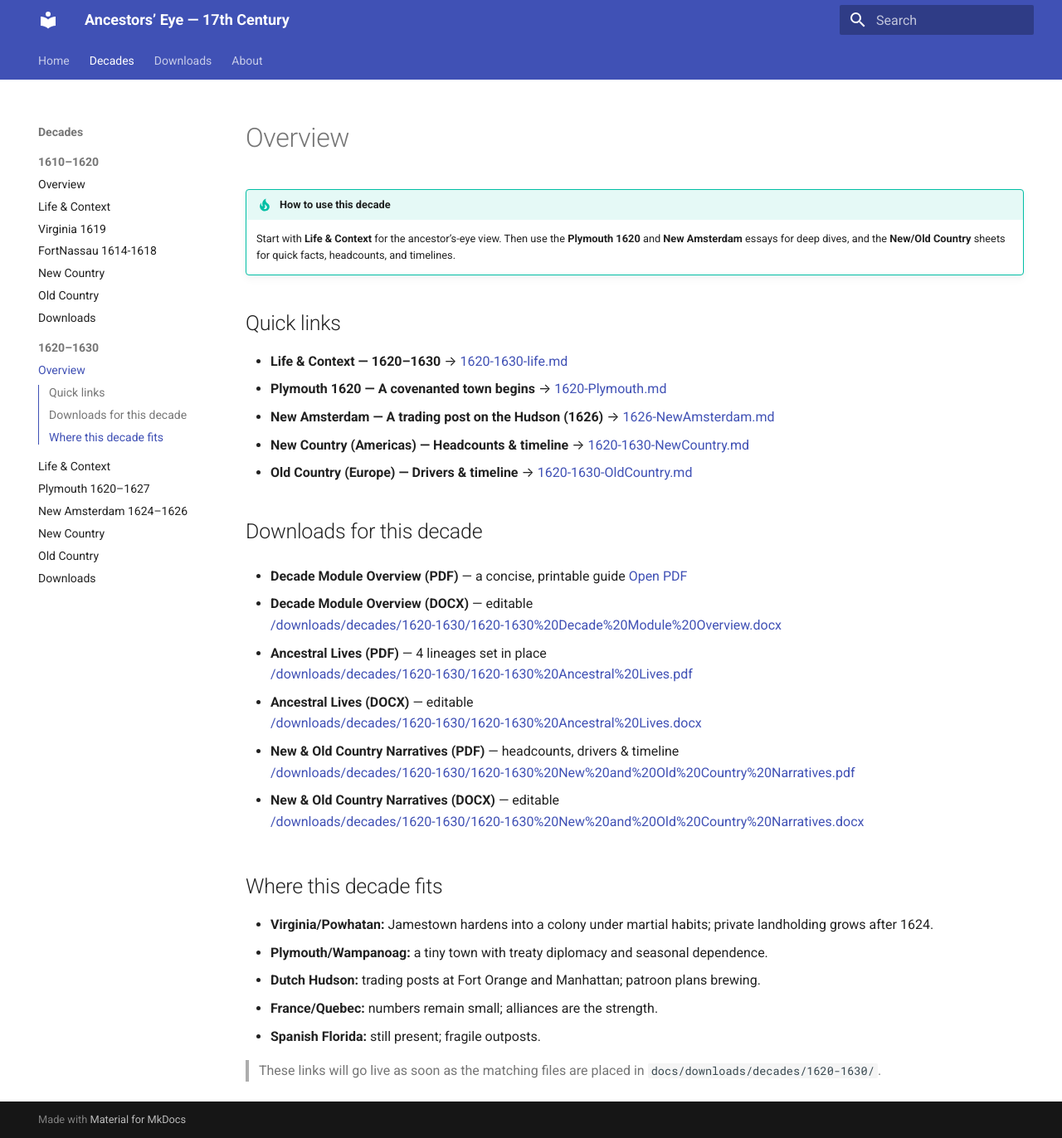
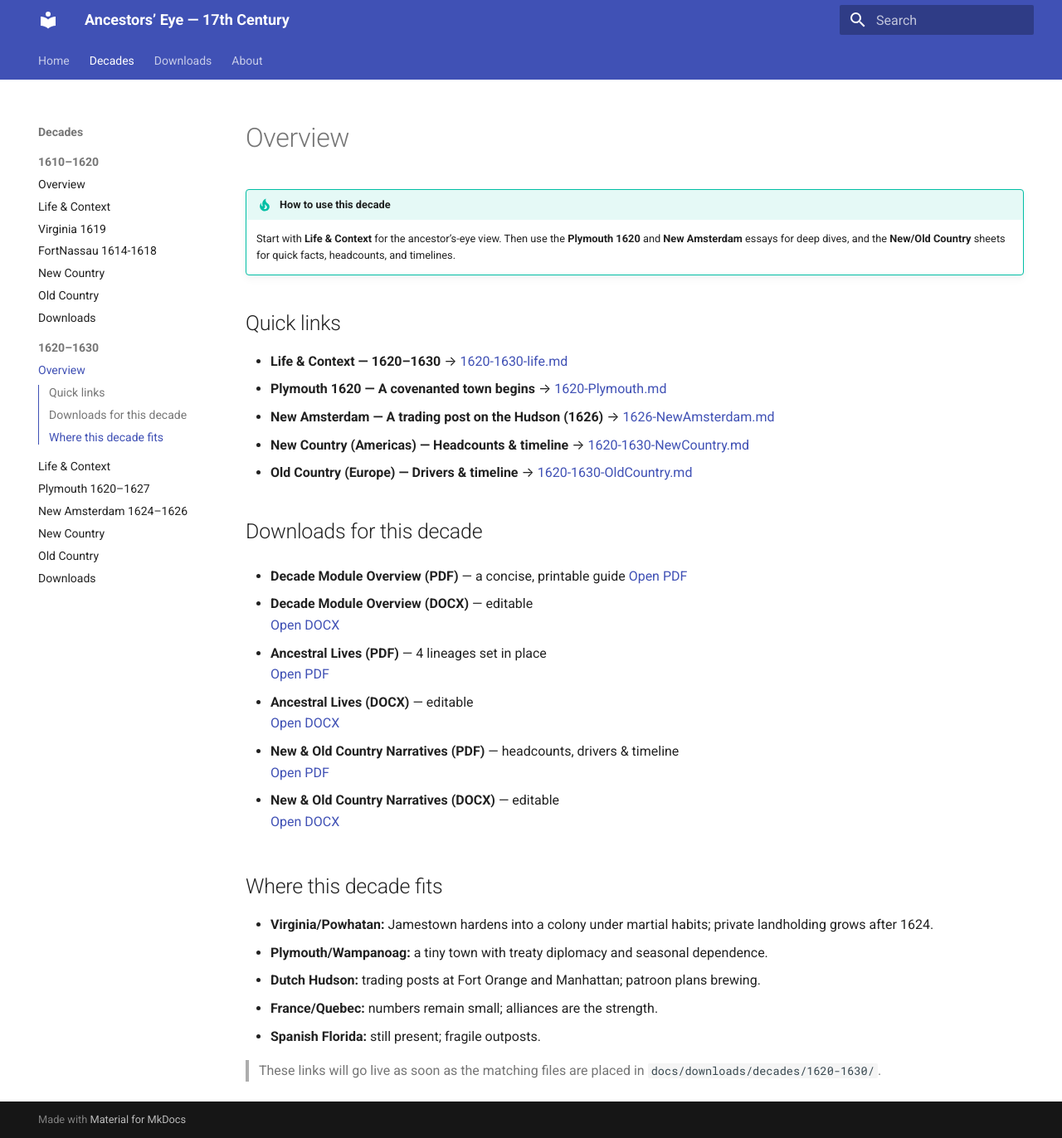
Before and after one commit to BillWorstell/WorstellWitnessWaybackMachine, an MkDocs documentation site: the page built from docs/decades/1620-1630/1620-1630.md, in a window 1280 px wide and 1372 px high. Shown: the whole window at 83% size. Built offline with MkDocs 1.6.1 and Material for MkDocs 9.7.7, drawn with Linux system fonts in a browser that asks for light colours.

Commit message:
Update 1620-1630.md

```diff
--- a/docs/decades/1620-1630/1620-1630.md
+++ b/docs/decades/1620-1630/1620-1630.md
@@ -14,22 +14,22 @@
 ## Downloads for this decade
 
 - **Decade Module Overview (PDF)** — a concise, printable guide
-  [Open PDF](../../downloads/decades/1620-1630/1620-1630%20Decade%20Module%20Overview.pdf)
+ [Open PDF](../../downloads/decades/1620-1630/1620-1630-Decade-Module-Overview.pdf){ target=_blank }
 
 - **Decade Module Overview (DOCX)** — editable
-  [/downloads/decades/1620-1630/1620-1630%20Decade%20Module%20Overview.docx](/downloads/decades/1620-1630/1620-1630%20Decade%20Module%20Overview.docx)
+  [Open DOCX](../../downloads/decades/1620-1630/1620-1630-Decade-Module-Overview.docx){ target=_blank }
 
 - **Ancestral Lives (PDF)** — 4 lineages set in place
-  [/downloads/decades/1620-1630/1620-1630%20Ancestral%20Lives.pdf](/downloads/decades/1620-1630/1620-1630%20Ancestral%20Lives.pdf)
+  [Open PDF](../../downloads/decades/1620-1630/1620-1630-Ancestral-Lives.pdf){ target=_blank }
 
 - **Ancestral Lives (DOCX)** — editable
-  [/downloads/decades/1620-1630/1620-1630%20Ancestral%20Lives.docx](/downloads/decades/1620-1630/1620-1630%20Ancestral%20Lives.docx)
+  [Open DOCX](../../downloads/decades/1620-1630/1620-1630-Ancestral-Lives.docx){ target=_blank }
 
 - **New & Old Country Narratives (PDF)** — headcounts, drivers & timeline
-  [/downloads/decades/1620-1630/1620-1630%20New%20and%20Old%20Country%20Narratives.pdf](/downloads/decades/1620-1630/1620-1630%20New%20and%20Old%20Country%20Narratives.pdf)
+ [Open PDF](../../downloads/decades/1620-1630/1620-1630-New-and-Old-Country-Narratives.pdf){ target=_blank }
 
 - **New & Old Country Narratives (DOCX)** — editable
-  [/downloads/decades/1620-1630/1620-1630%20New%20and%20Old%20Country%20Narratives.docx](/downloads/decades/1620-1630/1620-1630%20New%20and%20Old%20Country%20Narratives.docx)
+ [Open DOCX](../../downloads/decades/1620-1630/1620-1630-New-and-Old-Country-Narratives.docx){ target=_blank }
 
 ## Where this decade fits
 
```
